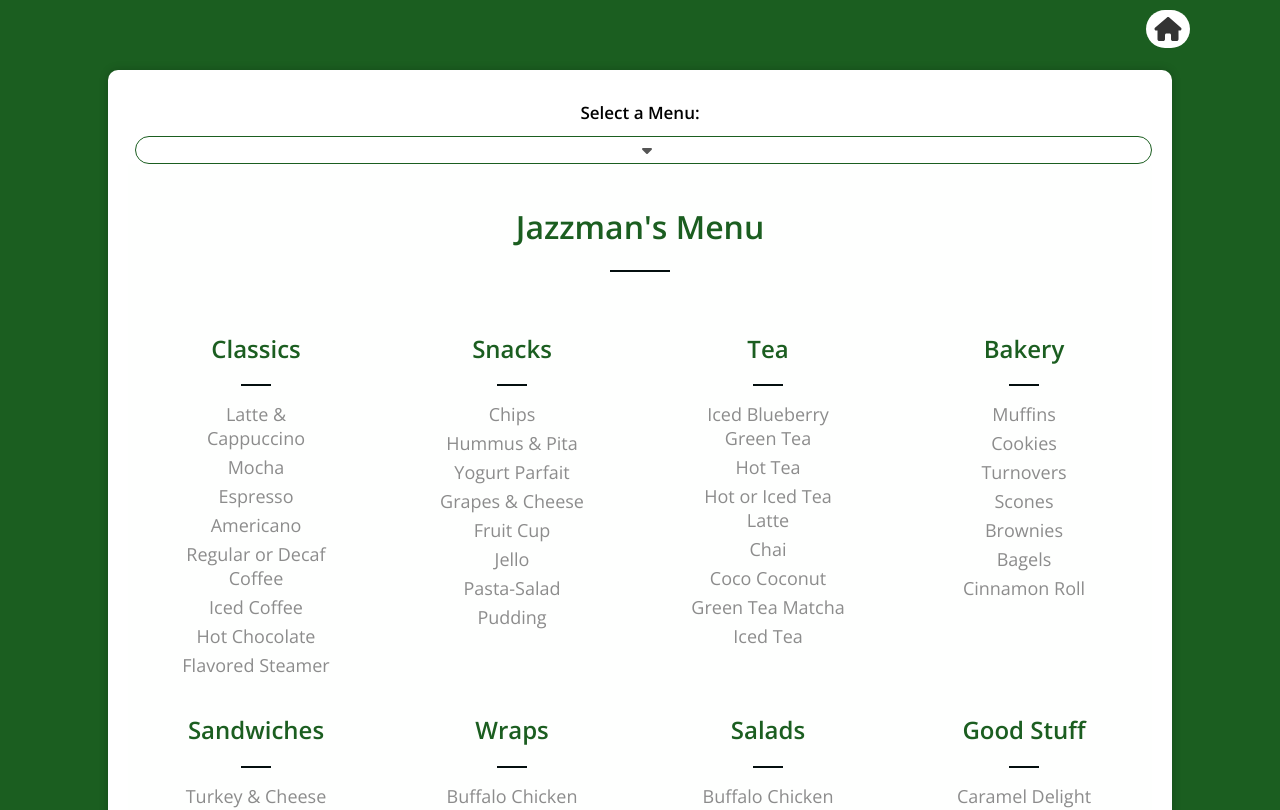
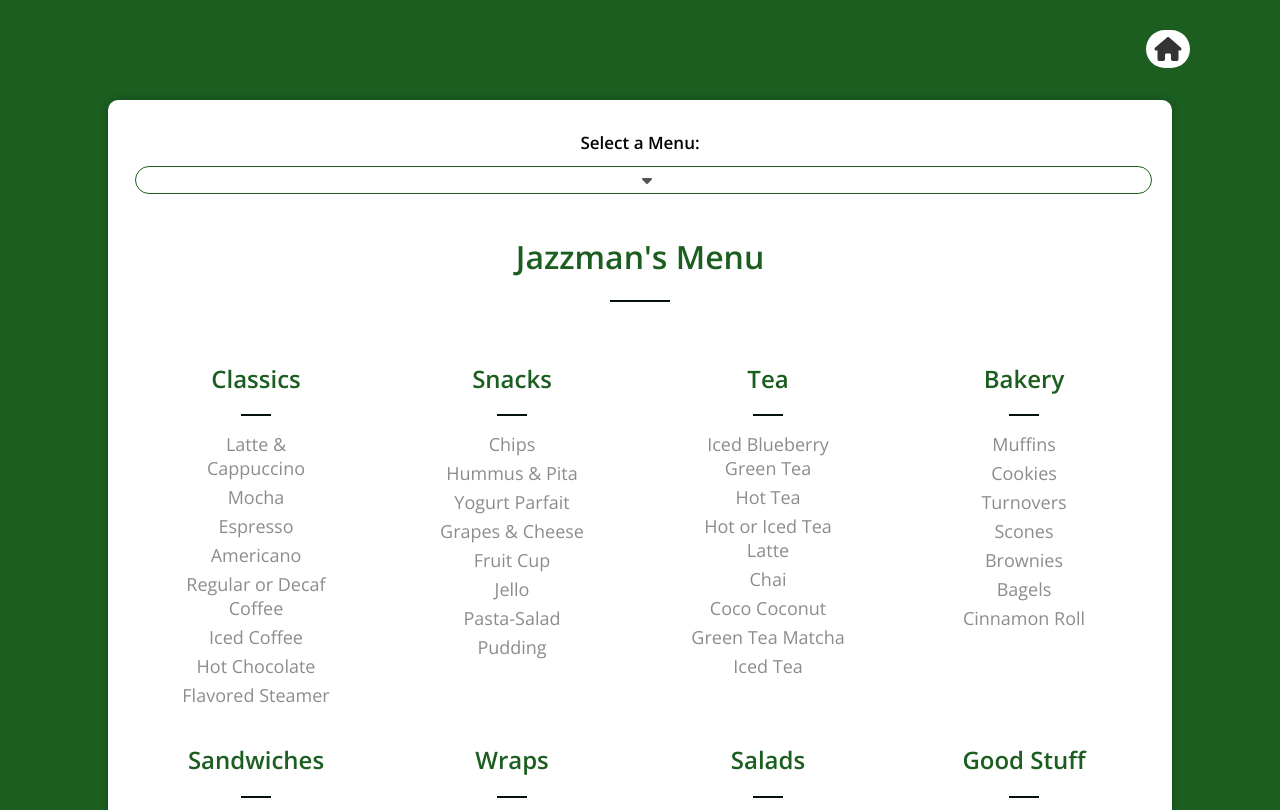
Before and after one commit to stevenson-space/shs, a Vue app: page /jazzmanMenu in a window 1280 px wide. Shown: the top 810 px of the page. Built offline with nearby package versions, Linux system fonts and the light colour scheme.

Commit message:
matched padding to jukebox

```diff
--- a/src/views/JazzmanMenu/JazzmanMenu.vue
+++ b/src/views/JazzmanMenu/JazzmanMenu.vue
@@ -460,7 +460,7 @@
 
 
 .gap
-  padding: 35px
+  padding:50px
 
 .menu-container
   width: 80%
@@ -480,6 +480,7 @@
 .menu-dropdown
     text-align: center
     margin: 20px 0
+
 
 
 .menu-select
@@ -506,7 +507,7 @@
 
 .home-link
     position: absolute
-    top: 10px
+    top: 30px
     right: 90px
     +mobile-small
       top: 0
```
